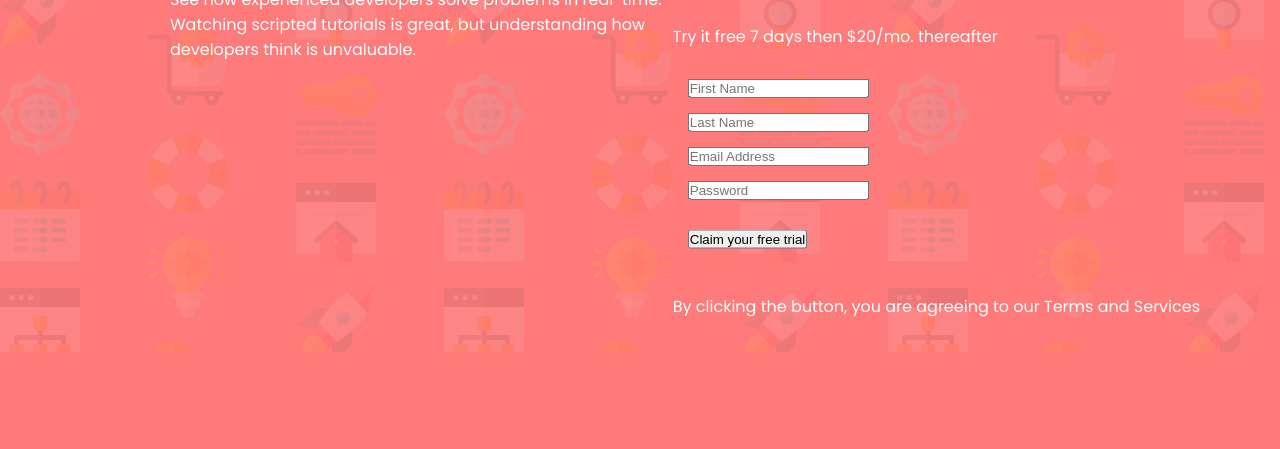
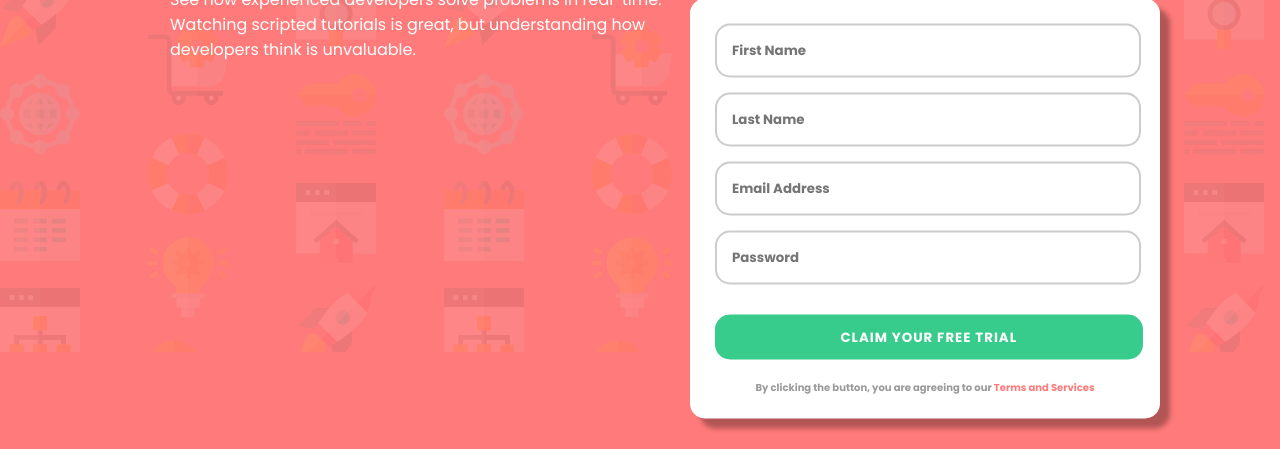
Before and after one commit to katty-ptk/sign-up, a plain HTML site: page index.html in a window 1280 px wide. Shown: the part 448-897 px from the top of the page. Before the commit the page ends 807 px from the top, so only its background shows below. Drawn offline with Linux system fonts and the light colour scheme.

Commit message:
finished desktop design

```diff
--- a/index.html
+++ b/index.html
@@ -18,7 +18,7 @@
       <p>See how experienced developers solve problems in real-time. Watching scripted tutorials is great, but understanding how developers think is unvaluable.</p>
     </div>
     <div class="actions">
-      <div class="app-add">
+      <div class="ad">
         <p><span>Try it free 7 days</span> then $20/mo. thereafter</p>
       </div>
 
@@ -29,9 +29,9 @@
         <input type="text" placeholder="Password">
 
         <button class="submit">Claim your free trial</button>
+
+        <p class="terms">By clicking the button, you are agreeing to our <span>Terms and Services</span></p>
       </form>
-
-      <p class="terms">By clicking the button, you are agreeing to our <span>Terms and Services</span></p>
     </div>
   </div>
 
--- a/styles/style.scss
+++ b/styles/style.scss
@@ -47,16 +47,86 @@
         .actions {
             float: right;
             margin-right: 50px;
+
             > * {
                 margin: 30px;
             }
 
+            .ad {
+                cursor: pointer;
+                background: $blueish;
+                text-align: center;
+                padding: 10px 0px;
+                border-radius: 10px;
+                box-shadow: 0px 5px 0px rgba(0, 0, 0, 0.3);
+                width: 460px;
+
+                span {
+                    font-weight: bold;
+                }
+            }
+
             form {
+                padding: 10px;
+                background: #fff;
+                width: 450px;
+                height: 400px;
+                margin-right: 70px;
+                border-radius: 15px;
+                color: #000;
+                box-shadow: 10px 10px 5px rgba(0, 0, 0, 0.3);
+
                 > * {
                     margin: 15px;
                 }
+
                 input {
                     display: block;
+                    width: 87%;
+                    height: 20px;
+                    padding: 15px;
+                    font-family: 'Poppins', sans-serif;
+                    font-weight: bold;
+                    border: 2px solid #ccc;
+                    border-radius: 15px;
+                    transition: all 0.4s ease-in-out;
+
+                    &:focus {
+                        outline: none;
+                        border: 2.5px solid #000;
+                        border-radius: 15px;
+                    }
+                }
+
+                button {
+                    background: $green;
+                    border: none;
+                    width: 95%;
+                    height: 45px;
+                    border-radius: 15px;
+                    text-transform: uppercase;
+                    color: #fff;
+                    text-align: center;
+                    font-weight: bold;
+                    letter-spacing: 1px;
+                    font-family: 'Poppins', sans-serif;
+                    cursor: pointer;
+                }
+
+                p {
+                    &:last-child {
+                        font-size: 10px;
+                        font-family: 'Poppins', sans-serif;
+                        font-weight: bold;
+                        text-align: center;
+                        color: rgb(155, 154, 154);
+                        margin-top: 5px;
+
+                        span {
+                            color: $red;
+                            cursor: pointer;
+                        }
+                    }
                 }
             }
         }
```
Also changed, not shown: styles/style.css, 1 other file.
